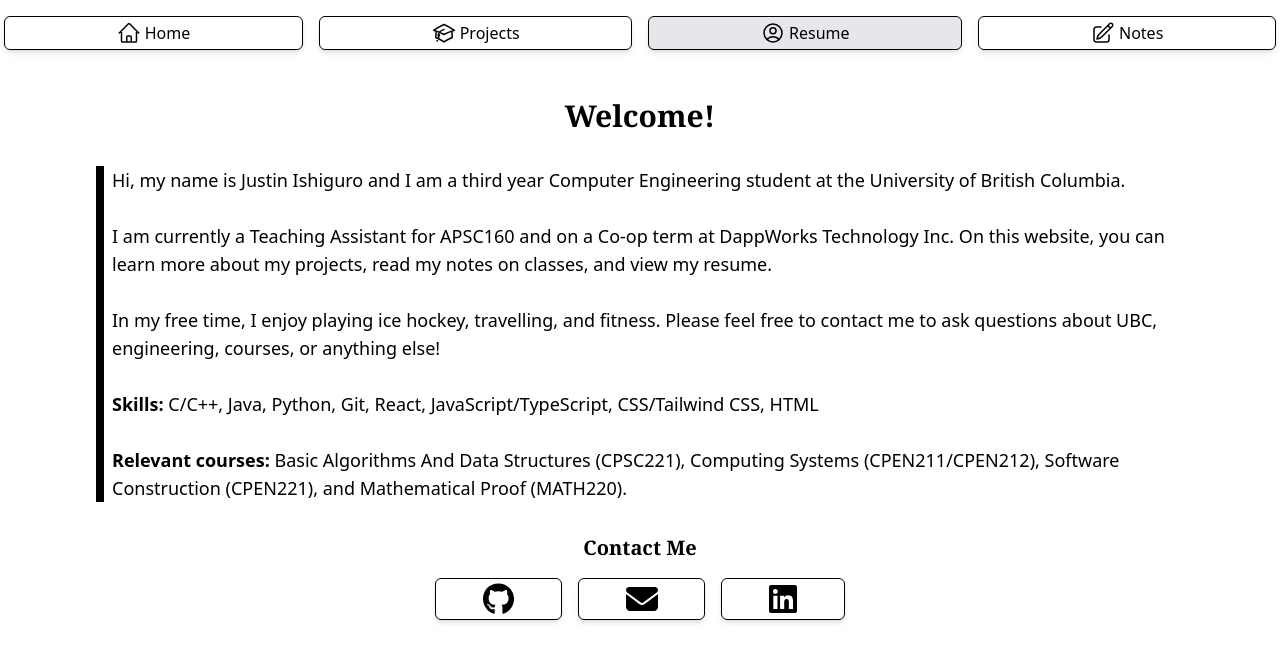
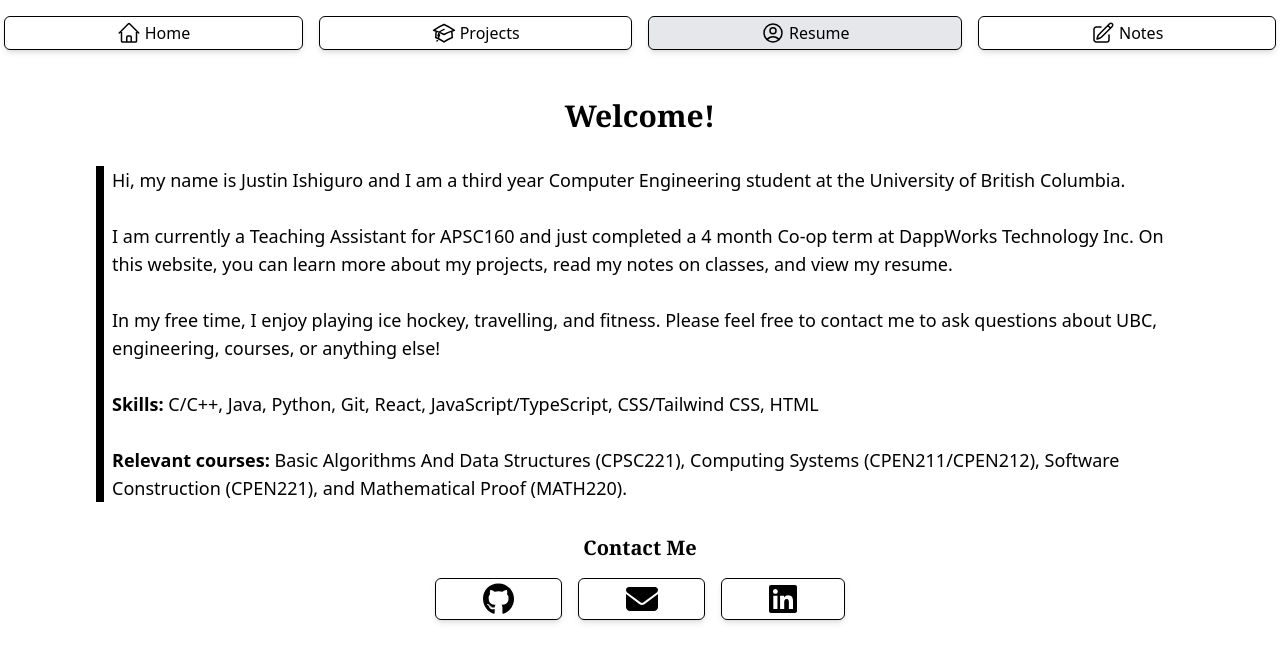
Before and after one commit to justinishiguro/JustinIshiguro.com, a React (Create React App) app: page / in a window 1280 px wide. Shown: the top 662 px of the page. Built offline with nearby package versions, Linux system fonts and the light colour scheme.

Commit message:
updated home page

```diff
--- a/src/Pages/Home.js
+++ b/src/Pages/Home.js
@@ -17,10 +17,10 @@ function Home() {
             </p>
             <br></br>
             <p className="pl-4">
-              I am currently a Teaching Assistant for APSC160 and on a Co-op
-              term at DappWorks Technology Inc. On this website, you can learn
-              more about my projects, read my notes on classes, and view my
-              resume.{" "}
+              I am currently a Teaching Assistant for APSC160 and just completed
+              a 4 month Co-op term at DappWorks Technology Inc. On this website,
+              you can learn more about my projects, read my notes on classes,
+              and view my resume.{" "}
             </p>
             <br></br>
             <p className="pl-4">
@@ -29,12 +29,16 @@ function Home() {
               UBC, engineering, courses, or anything else!{" "}
             </p>
             <br></br>
-            <p className="pl-4"><span className="font-bold">Skills:</span> C/C++, Java, Python, Git, React, JavaScript/TypeScript, CSS/Tailwind CSS, HTML</p>
+            <p className="pl-4">
+              <span className="font-bold">Skills:</span> C/C++, Java, Python,
+              Git, React, JavaScript/TypeScript, CSS/Tailwind CSS, HTML
+            </p>
             <br></br>
             <p className="pl-4">
-              <span className="font-bold">Relevant courses:</span> Basic Algorithms And Data
-              Structures (CPSC221), Computing Systems (CPEN211/CPEN212),
-              Software Construction (CPEN221), and Mathematical Proof (MATH220).
+              <span className="font-bold">Relevant courses:</span> Basic
+              Algorithms And Data Structures (CPSC221), Computing Systems
+              (CPEN211/CPEN212), Software Construction (CPEN221), and
+              Mathematical Proof (MATH220).
             </p>
           </span>
         </div>
```
